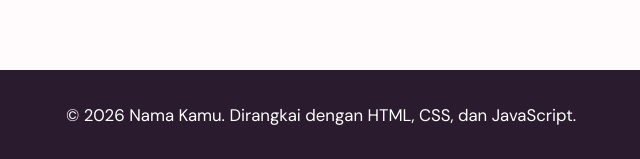
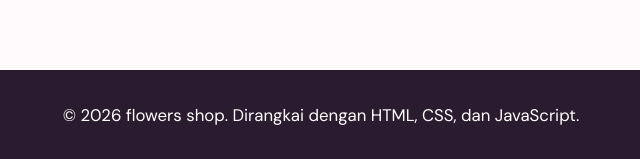
Before and after one commit to celass/toko-bunga-cela, a plain HTML site: page index.html in a window 1280 px wide. Shown: the part 2264-2423 px from the top of the page, 319-959 px from the left. Drawn offline with Linux system fonts and the light colour scheme.

Commit message:
Update footer text to reflect new branding

```diff
--- a/index.html
+++ b/index.html
@@ -87,7 +87,7 @@
     </section>
   </main>
 
-  <footer>© <span id="tahun"></span> Nama Kamu. Dirangkai dengan HTML, CSS, dan JavaScript.</footer>
+  <footer>© <span id="tahun"></span> flowers shop. Dirangkai dengan HTML, CSS, dan JavaScript.</footer>
   <script src="script.js"></script>
 </body>
 </html>
```
